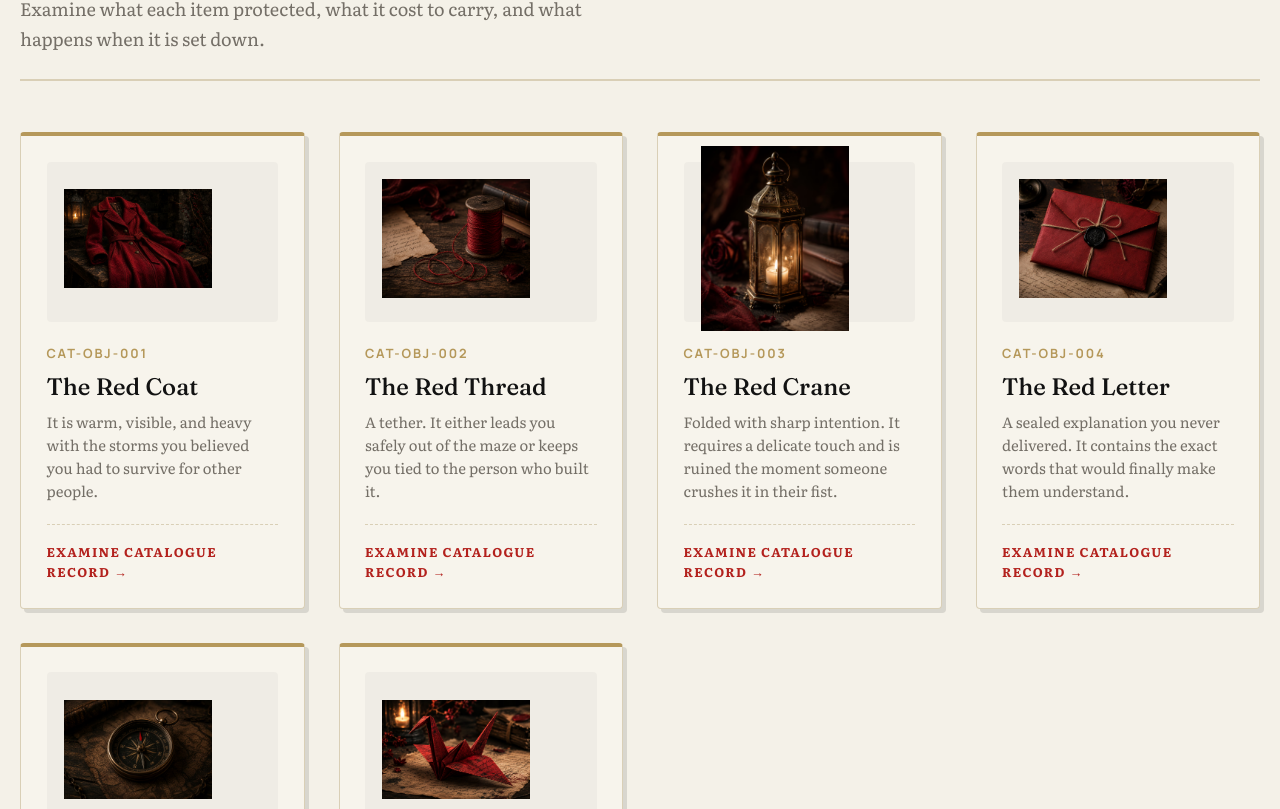
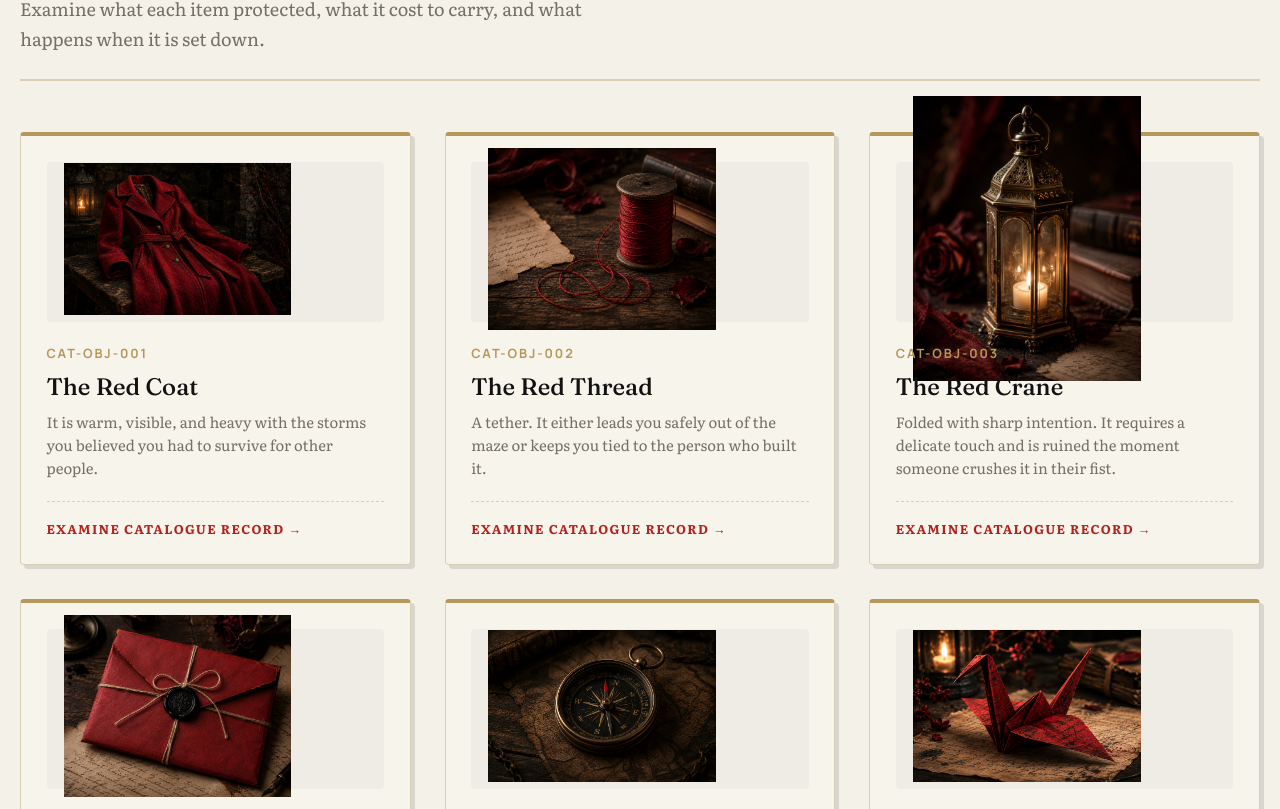
Before and after one commit to rouguemuse/CARTOGRAPHER, a React (Vite) app: page /archive/inventory in a window 1280 px wide. Shown: the part 351-1160 px from the top of the page. Built offline with nearby package versions, Linux system fonts and the light colour scheme; no server answers; the database is empty.

Commit message:
Fix object grid layout to strictly 3x2 on desktop, eliminating 4-on-top 2-on-bottom imbalance

```diff
--- a/src/pages/ObjectSelection.css
+++ b/src/pages/ObjectSelection.css
@@ -18,9 +18,21 @@
 
 .object-grid {
   display: grid;
-  grid-template-columns: repeat(auto-fit, minmax(260px, 1fr));
+  grid-template-columns: 1fr;
   gap: 2rem;
   margin-bottom: 4rem;
+}
+
+@media (min-width: 600px) and (max-width: 899px) {
+  .object-grid {
+    grid-template-columns: repeat(2, 1fr);
+  }
+}
+
+@media (min-width: 900px) {
+  .object-grid {
+    grid-template-columns: repeat(3, 1fr);
+  }
 }
 
 .tactile-card {
--- a/src/pages/archive/InventoryIndex.jsx
+++ b/src/pages/archive/InventoryIndex.jsx
@@ -47,12 +47,7 @@ export default function InventoryIndex() {
         </p>
       </header>
 
-      {/* Object Catalogue Registry Grid */}
-      <div style={{
-        display: 'grid',
-        gridTemplateColumns: 'repeat(auto-fit, minmax(280px, 1fr))',
-        gap: '2rem'
-      }}>
+      <div className="symbols-3x2-grid">
         {objectsList.map((obj) => (
           <Link
             key={obj.slug || obj.id}
```
